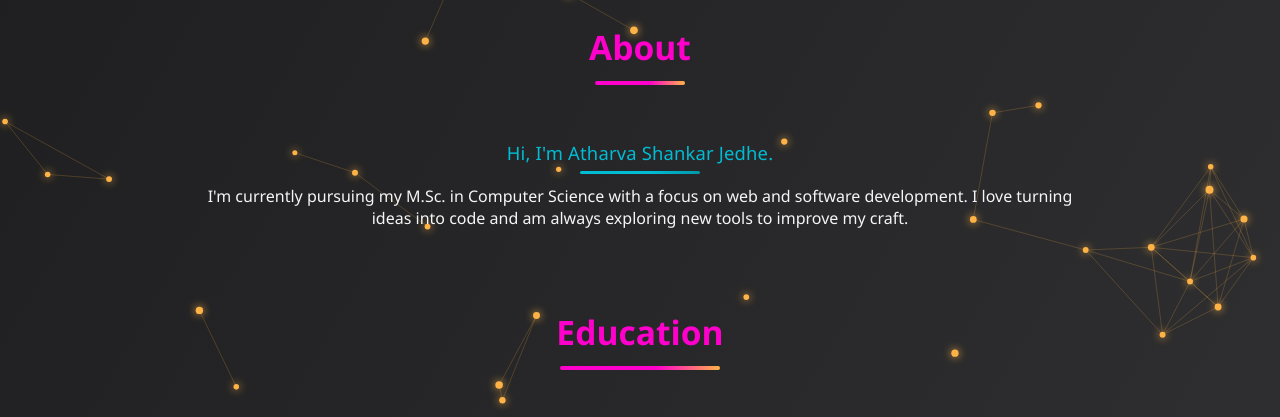
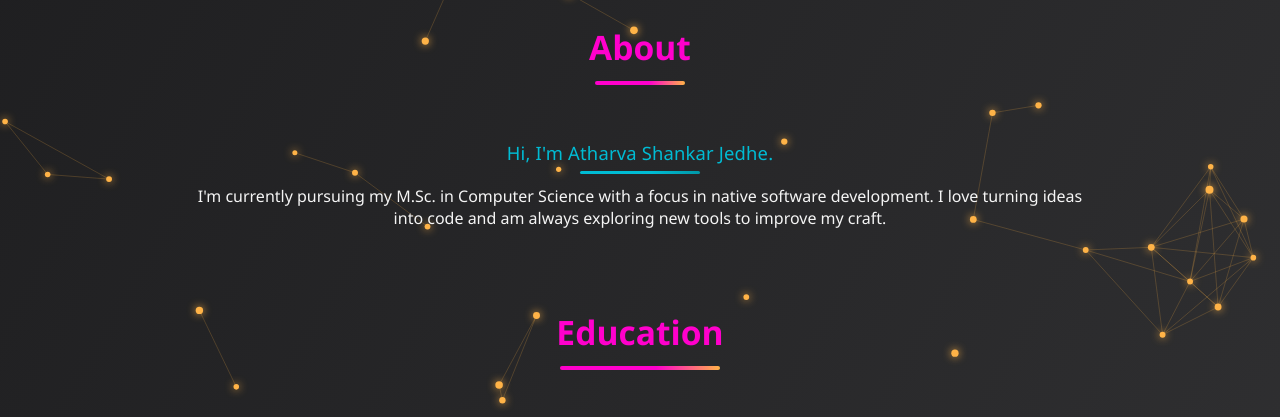
Before and after one commit to AtharvaJedhe/atharva-portfolio, a plain HTML site: page index.html in a window 1280 px wide. Shown: the part 383-800 px from the top of the page. Drawn offline with Linux system fonts and the light colour scheme.

Commit message:
Updated about info

```diff
--- a/index.html
+++ b/index.html
@@ -49,7 +49,7 @@
       <h3 class="about-title">About</h3>
       <p>
         <span id="about-typing"></span><span class="about-underline"></span>
-        <span class="about-fade"> I'm currently pursuing my M.Sc. in Computer Science with a focus on web and software development. I love turning ideas into code and am always exploring new tools to improve my craft.</span>
+        <span class="about-fade"> I'm currently pursuing my M.Sc. in Computer Science with a focus in native software development. I love turning ideas into code and am always exploring new tools to improve my craft.</span>
       </p>
     </section>
     <section id="education">
```
